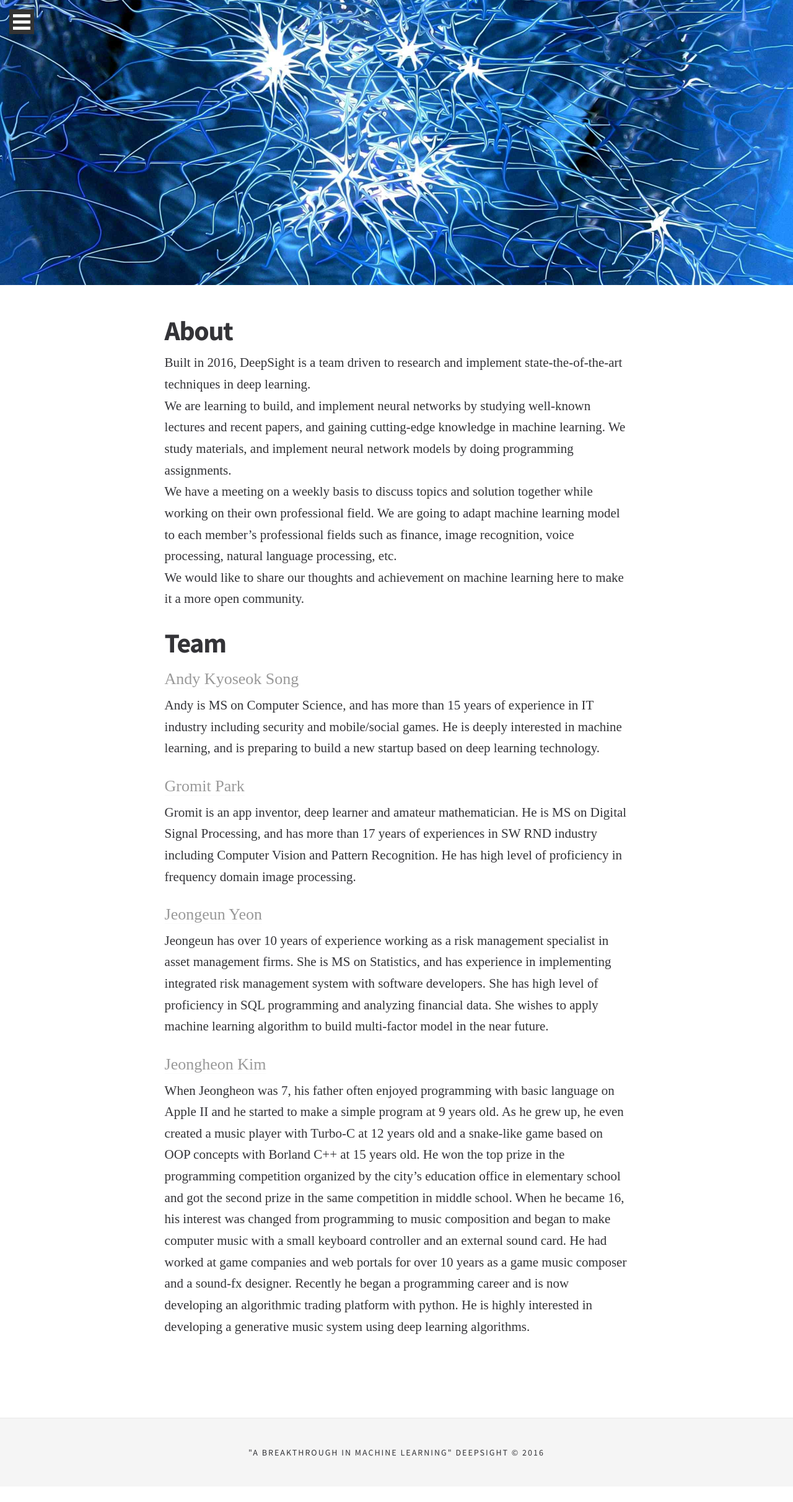
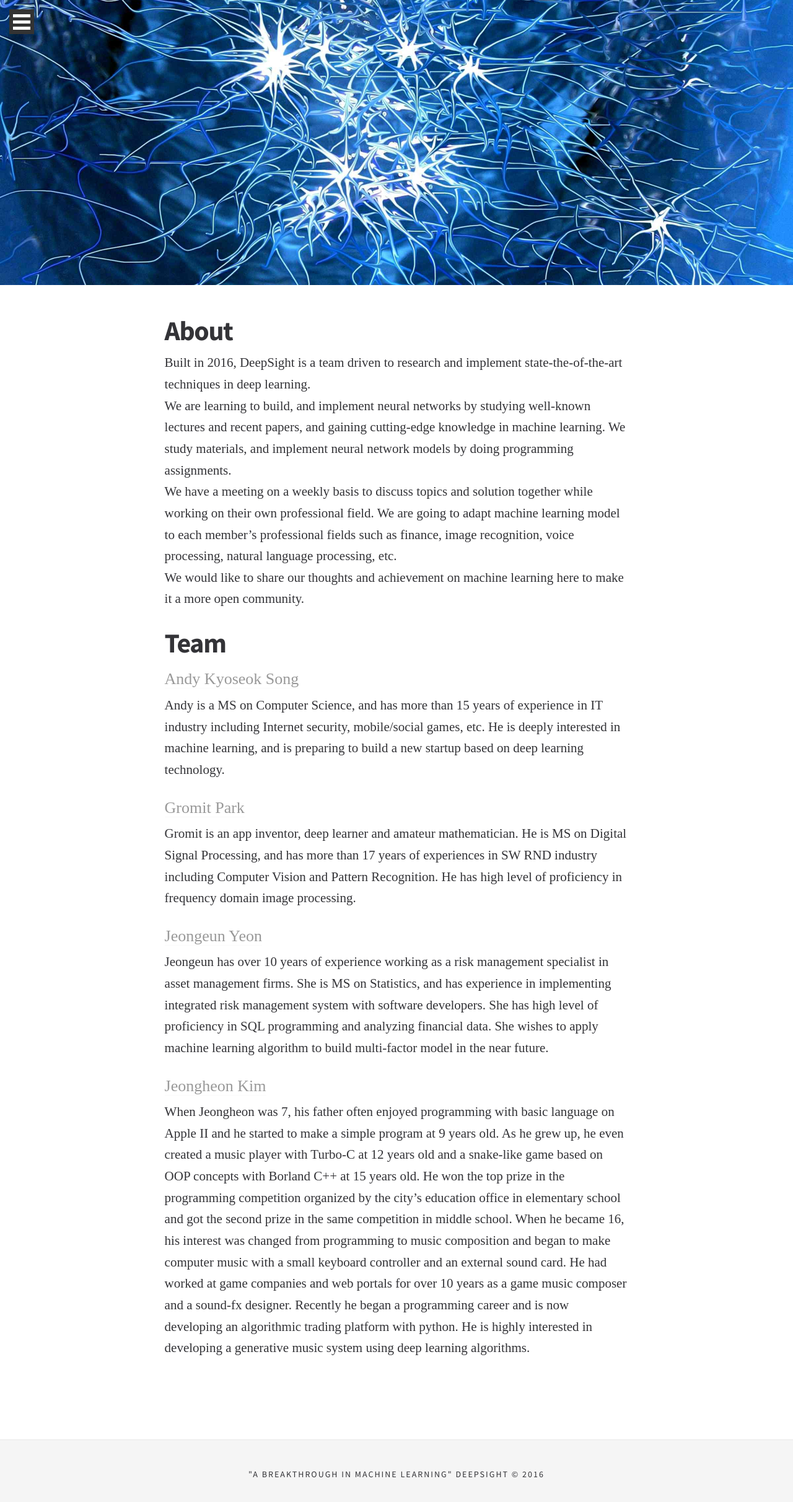
Before and after one commit to bemoregt/team-deepsight.github.io, a Jekyll site: the page built from about.md, in a window 1280 px wide. Shown: the top 2424 px of the page at 62% size. Built offline with Jekyll 4.4.1, drawn with Linux system fonts in a browser that asks for light colours; some web fonts are replaced.

Commit message:
update andy's profile

```diff
--- a/about.md
+++ b/about.md
@@ -13,7 +13,7 @@ We would like to share our thoughts and achievement on machine learning here to
 # Team
 
 ### [Andy Kyoseok Song](/author/andy/)
-Andy is MS on Computer Science, and has more than 15 years of experience in IT industry including security and mobile/social games. He is deeply interested in machine learning, and is preparing to build a new startup based on deep learning technology.
+Andy is a MS on Computer Science, and has more than 15 years of experience in IT industry including Internet security, mobile/social games, etc. He is deeply interested in machine learning, and is preparing to build a new startup based on deep learning technology.
 
 ### [Gromit Park](/author/gromit/)
 Gromit is an app inventor, deep learner and amateur mathematician. He is MS on Digital Signal Processing, and has more than 17 years of experiences in SW RND industry including Computer Vision and Pattern Recognition. He has high level of proficiency in frequency domain image processing.
```
